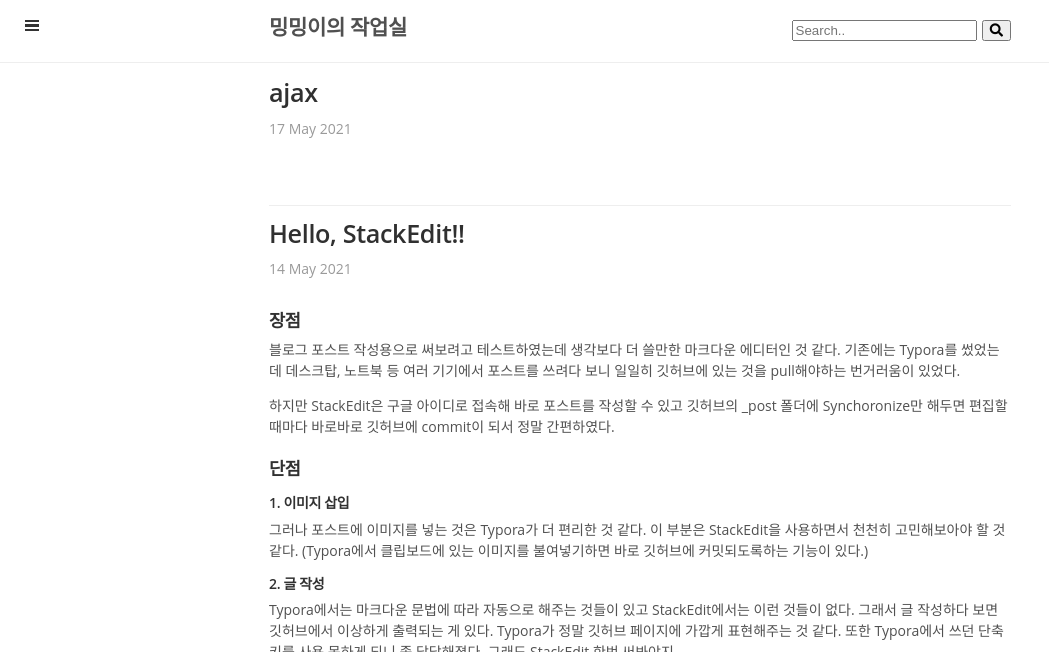
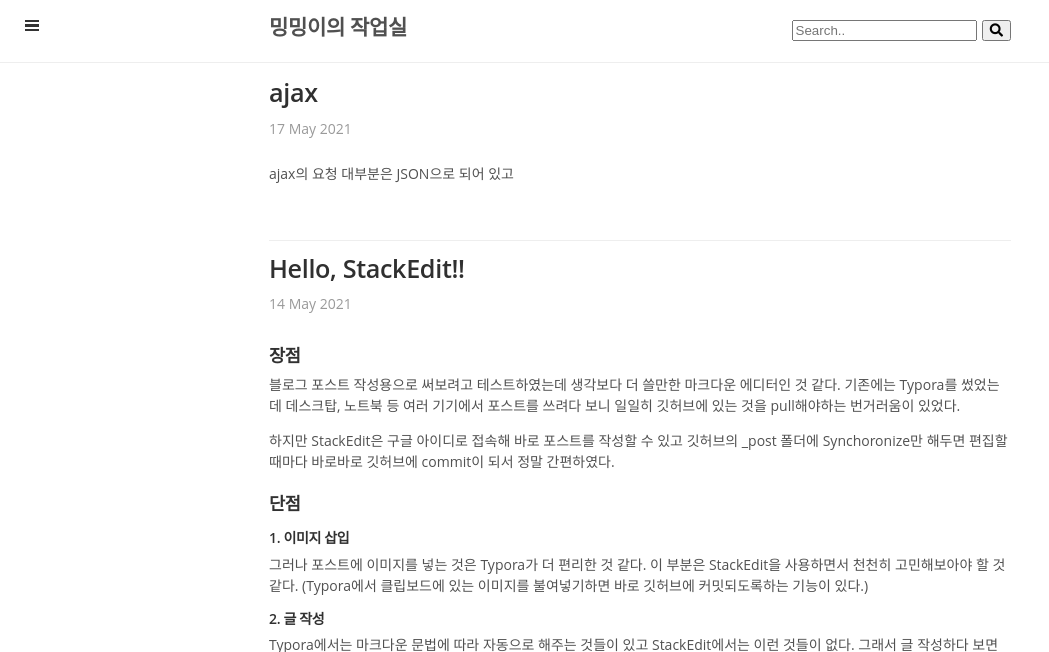
Before and after one commit to mingportal0/mingportal0.github.io, a Jekyll site: the page built from index.html, in a window 1280 px wide and 900 px high, cut to the strip 0-652 px from the top of the window. Shown: the whole strip, without its empty margins (0-1049 px from the left). Built offline with Jekyll 4.4.1, drawn with Linux system fonts in a browser that asks for light colours; nearby versions of some CDN libraries; the list of posts is cut into pages by our own code.

Commit message:
_posts/2021-05-17-ajax.md updated from https://stackedit.io/

```diff
--- a/_posts/2021-05-17-ajax.md
+++ b/_posts/2021-05-17-ajax.md
@@ -7,7 +7,7 @@
 comment: yes
 ---
 
-
+ajax의 요청 대부분은 JSON으로 되어 있고
 <!--stackedit_data:
-eyJoaXN0b3J5IjpbMTA3Nzk3OTk1Nl19
+eyJoaXN0b3J5IjpbMTE5NjExNzUxMywxMDc3OTc5OTU2XX0=
 -->
```
